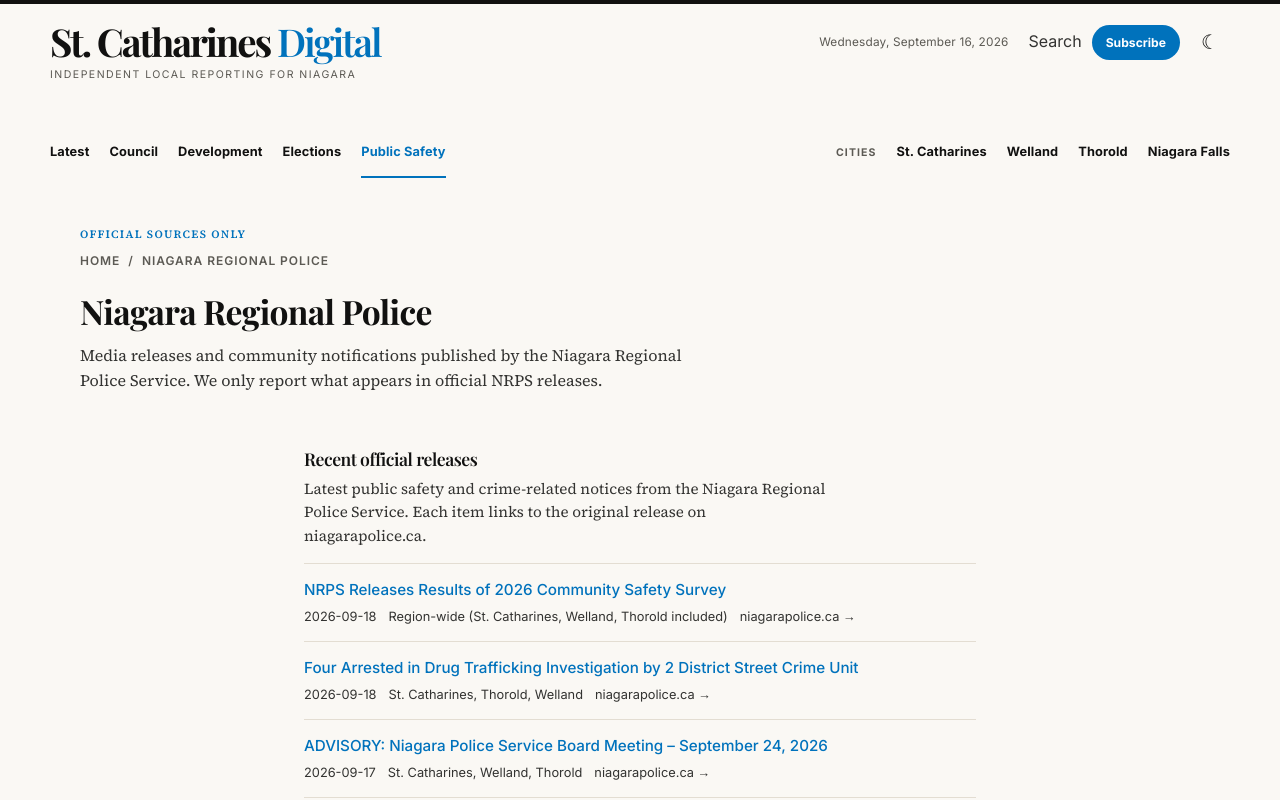
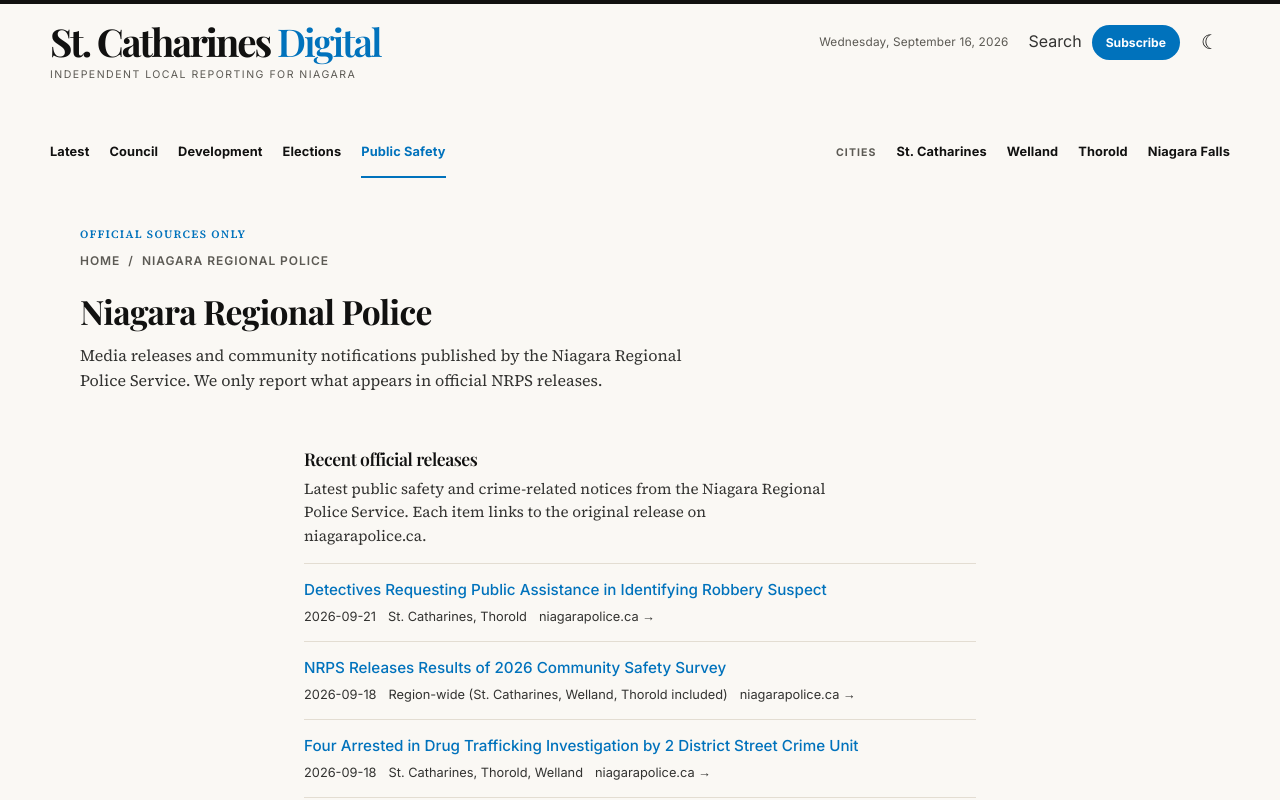
Before and after one commit to galaxycoils/computerexpress-darius-site, a React (Vite) app: page /police in a window 1280 px wide. Shown: the top 800 px of the page. Built offline with nearby package versions, Linux system fonts and the light colour scheme; no server answers; a web font is replaced by a local one.

Commit message:
nrps: add Sep 21 robbery public assistance + Aug 17 board meeting advisory

```diff
--- a/src/data/nrpsReleases.js
+++ b/src/data/nrpsReleases.js
@@ -2,12 +2,34 @@
  * NRPS Police Media Releases for St. Catharines Digital
  * Sourced exclusively from https://www.niagarapolice.ca/news/posts/
  * Official Niagara Regional Police Service media releases & community notifications.
- * Updated: 2026-09-20
+ * Updated: 2026-09-21
  * Next review: Daily (cron) — refresh from niagarapolice.ca
- * Note: added Sep 18 community safety survey results (Region-wide); added 21 historical releases from Aug 2026 - Mar 2026 (stabbing, drug arrests, firearms seizures, collision updates, historic homicide, robbery public assistance, annual report, NG9-1-1 deployment).
+ * Note: added Sep 21 robbery public assistance (St. Catharines/Thorold); added Aug 17 Police Service Board meeting advisory (Region-wide); prior: Sep 18 community safety survey results (Region-wide); added 21 historical releases from Aug 2026 - Mar 2026 (stabbing, drug arrests, firearms seizures, collision updates, historic homicide, robbery public assistance, annual report, NG9-1-1 deployment).
  */
 
 export const nrpsReleases = [
+  {
+    id: 'nrps-2026-09-21-robbery-suspect-stc',
+    date: '2026-09-21',
+    headline: 'Detectives Requesting Public Assistance in Identifying Robbery Suspect',
+    municipality: 'St. Catharines, Thorold',
+    type: 'Media Release (Public Assistance / Robbery)',
+    url: 'https://www.niagarapolice.ca/news/posts/detectives-requesting-public-assistance-in-identifying-robbery-suspect/',
+    source: 'Niagara Regional Police Service',
+    tags: ['Robbery', 'Public Assistance', 'St. Catharines', 'Thorold', '1 District', 'Knife', 'Investigation'],
+    category: 'public-assistance',
+  },
+  {
+    id: 'nrps-2026-08-17-police-service-board-meeting-advisory',
+    date: '2026-08-17',
+    headline: 'NOTICE OF SPECIAL VIRTUAL MEETING – NIAGARA POLICE SERVICE BOARD',
+    municipality: 'Region-wide (St. Catharines, Welland, Thorold included)',
+    type: 'Community Notification / Public Notice',
+    url: 'https://www.niagarapolice.ca/news/posts/notice-of-special-virtual-meeting-niagara-police-service-board/',
+    source: 'Niagara Regional Police Service',
+    tags: ['Police Service Board', 'Public Meeting', 'Region-wide', 'Advisory', 'Virtual Meeting', 'CSPA'],
+    category: 'community-notification',
+  },
   {
     id: 'nrps-2026-09-18-community-safety-survey',
     date: '2026-09-18',
```
